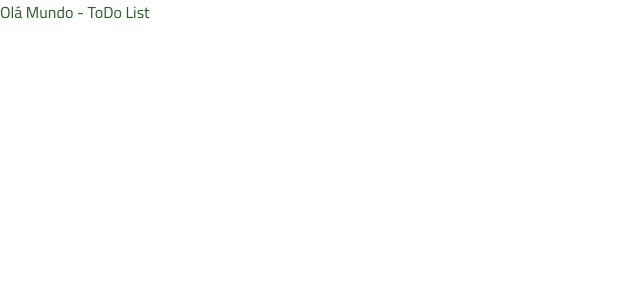
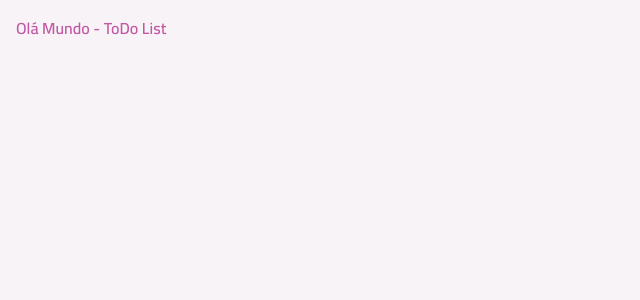
Before and after one commit to francelinom/todo-react, a React (Vite) app: page / in a window 1280 px wide. Shown: the top 300 px of the page, without its empty margins (0-640 px from the left). Built offline with nearby package versions, Linux system fonts and the light colour scheme.

Commit message:
feat: add component text

```diff
--- a/index.html
+++ b/index.html
@@ -12,7 +12,7 @@
   <title>ToDo List</title>
 </head>
 
-<body>
+<body class="bg-gray-100">
   <div id="root"></div>
   <script type="module" src="/src/main.tsx"></script>
 </body>
--- a/package.json
+++ b/package.json
@@ -11,6 +11,7 @@
   },
   "dependencies": {
     "@tailwindcss/vite": "^4.1.13",
+    "class-variance-authority": "^0.7.1",
     "react": "^19.1.1",
     "react-dom": "^19.1.1",
     "tailwindcss": "^4.1.13"
--- a/src/App.tsx
+++ b/src/App.tsx
@@ -1,8 +1,12 @@
+import Text from "./components/Text";
+
 export default function App() {
 
   return (
-    <div className="text-green-dark">
-      <h1>Olá Mundo - ToDo List</h1>
+    <div className="flex flex-col gap-4 p-4">
+      <Text variant="body-md-bold" className="text-pink-base">
+        Olá Mundo - ToDo List
+      </Text>
     </div>
   )
 }
--- /dev/null
+++ b/src/components/text.tsx
@@ -0,0 +1,32 @@
+import {cva, type VariantProps} from "class-variance-authority";
+import React, { createElement } from "react";
+
+export const textVariants = cva("font-sans text-gray-400", {
+    variants: {
+        variant: {
+            "body-sm-bold": "text-sm leading-5 font-semibold",
+            "body-md": "text-base leading-6 font-normal",
+            "body-md-bold": "text-base leading-6 font-semibold",
+        }
+    },
+    defaultVariants: {
+        variant: "body-md"
+    }
+});
+
+interface TextProps extends VariantProps<typeof textVariants> {
+    as?: keyof React.JSX.IntrinsicElements;
+    className?: string;
+    children: React.ReactNode;
+}
+
+export default function Text({as = 'span', variant, className, children, ...props}: TextProps) {
+  return createElement(
+    as,
+    {
+        className: textVariants({variant, className}),
+        ...props
+    },
+    children
+  )
+}
```
Also changed, not shown: 1 other file (tests, documents, lock files or other folders).
